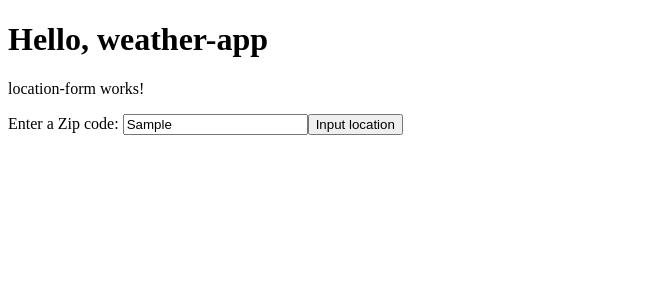
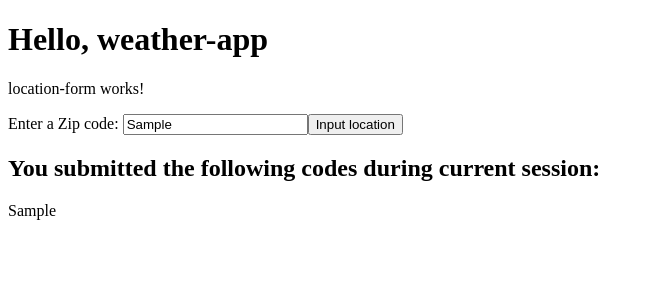
Before and after one commit to carlocarlen/weather-app, an Angular app: page / in a window 1280 px wide. Both pictures are taken after typing "Sample" into the empty fields and a click on the input "Input location". Shown: the top 300 px of the page, without its empty margins (0-653 px from the left). Built offline with nearby package versions, Linux system fonts and the light colour scheme.

Commit message:
Show codes submitted during current session

```diff
--- a/src/app/location/location-form/location-form.component.html
+++ b/src/app/location/location-form/location-form.component.html
@@ -4,3 +4,10 @@
     <input type="text" id="zipCode" [(ngModel)]="zipCode" name="zipCode">
     <input type="submit" value="Input location">
 </form>
+
+@if (submittedCodes.length > 0) {
+    <h2>You submitted the following codes during current session:</h2>
+    @for (code of submittedCodes; track $index) {
+        <p>{{ code }}</p>
+    }
+}
--- a/src/app/location/location-form/location-form.component.ts
+++ b/src/app/location/location-form/location-form.component.ts
@@ -12,8 +12,11 @@ export class LocationFormComponent {
 
   zipCode: string = "";
 
+  submittedCodes: string[] = [];
+
   onSubmit() {
     console.log(`Submitted zip code ${this.zipCode}`);
+    this.submittedCodes.push(this.zipCode);
   }
 
 }
```
